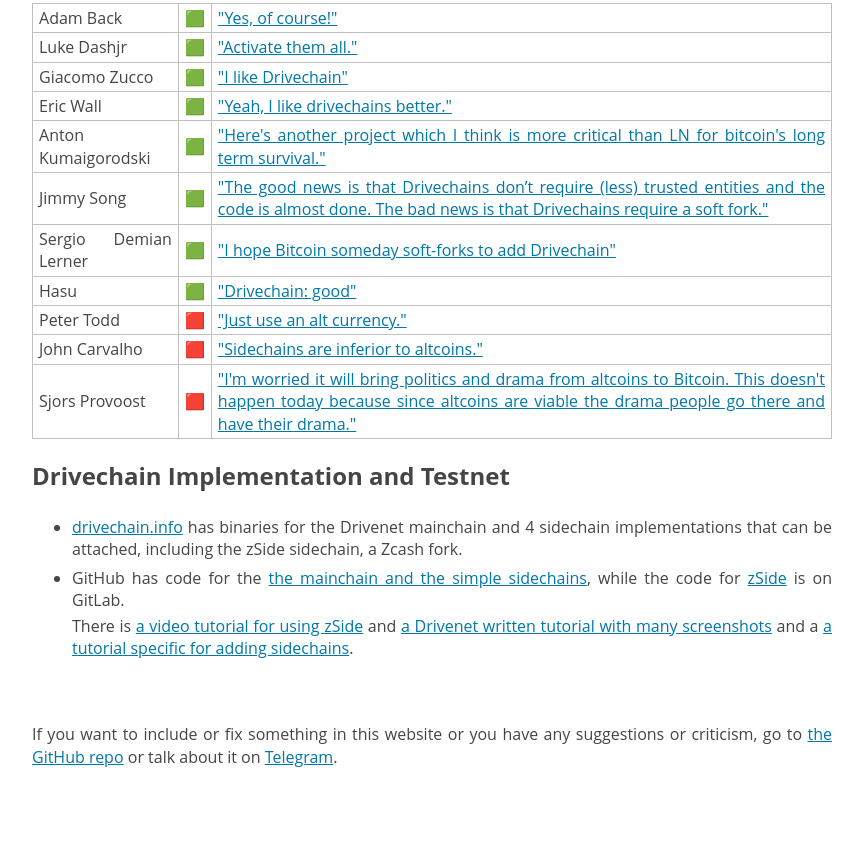
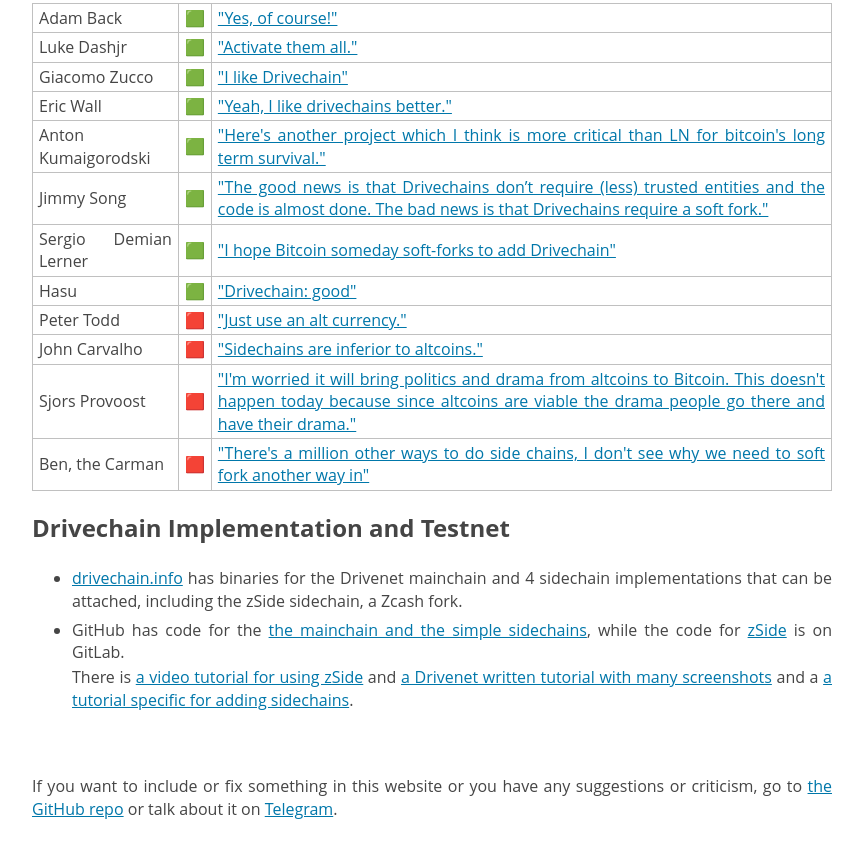
Before and after one commit to fiatjaf/drivechain.xyz, a plain HTML site: page index.html in a window 1280 px wide. Shown: the part 2591-3449 px from the top of the page, without its empty margins (208-1071 px from the left). Before the commit the page ends 3423 px from the top, so only its background shows below. Drawn offline with Linux system fonts and the light colour scheme.

Commit message:
add benthecarman quote.

```diff
--- a/index.html
+++ b/index.html
@@ -187,8 +187,8 @@ From the combination of
     <ul>
       <li>
         <a href="https://bitcoinhivemind.com/">Hivemind</a>, decentralized
-        prediction markets that will revolutionize the emergence and diffusion of
-        knowledge in society by making cheap talk expensive.
+        prediction markets that will revolutionize the emergence and diffusion
+        of knowledge in society by making cheap talk expensive.
       </li>
       <li>
         <b>Namecoin</b>, or some other form of blockchain for names, so we can
@@ -334,6 +334,16 @@ From the combination of
       >
     </td>
   </tr>
+  <tr>
+    <td>Ben, the Carman</td>
+    <td>🟥</td>
+    <td>
+      <a href="https://twitter.com/benthecarman/status/1412080678183780352"
+        >"There's a million other ways to do side chains, I don't see why we
+        need to soft fork another way in"</a
+      >
+    </td>
+  </tr>
 </table>
 
 <h2>Drivechain Implementation and Testnet</h2>
```
